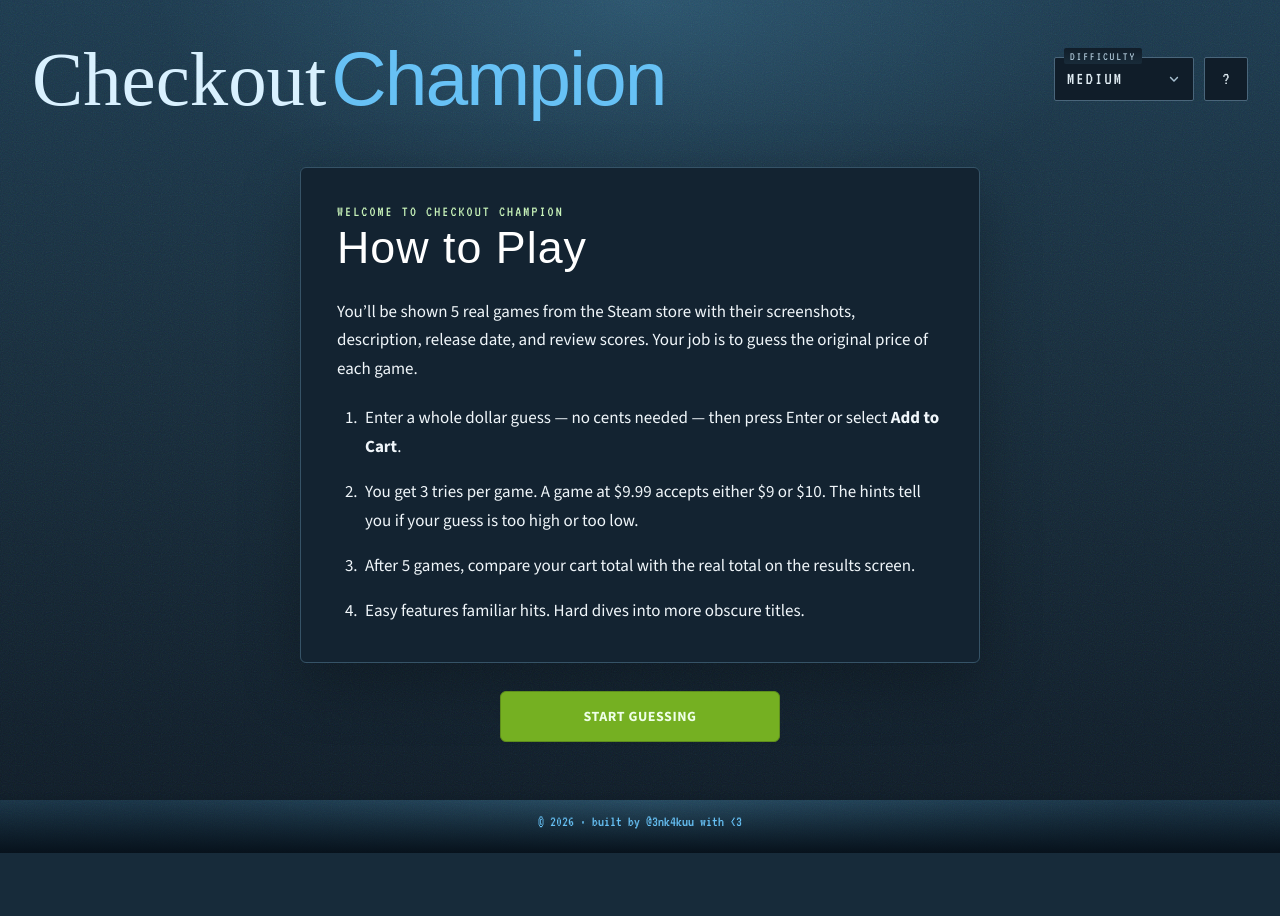
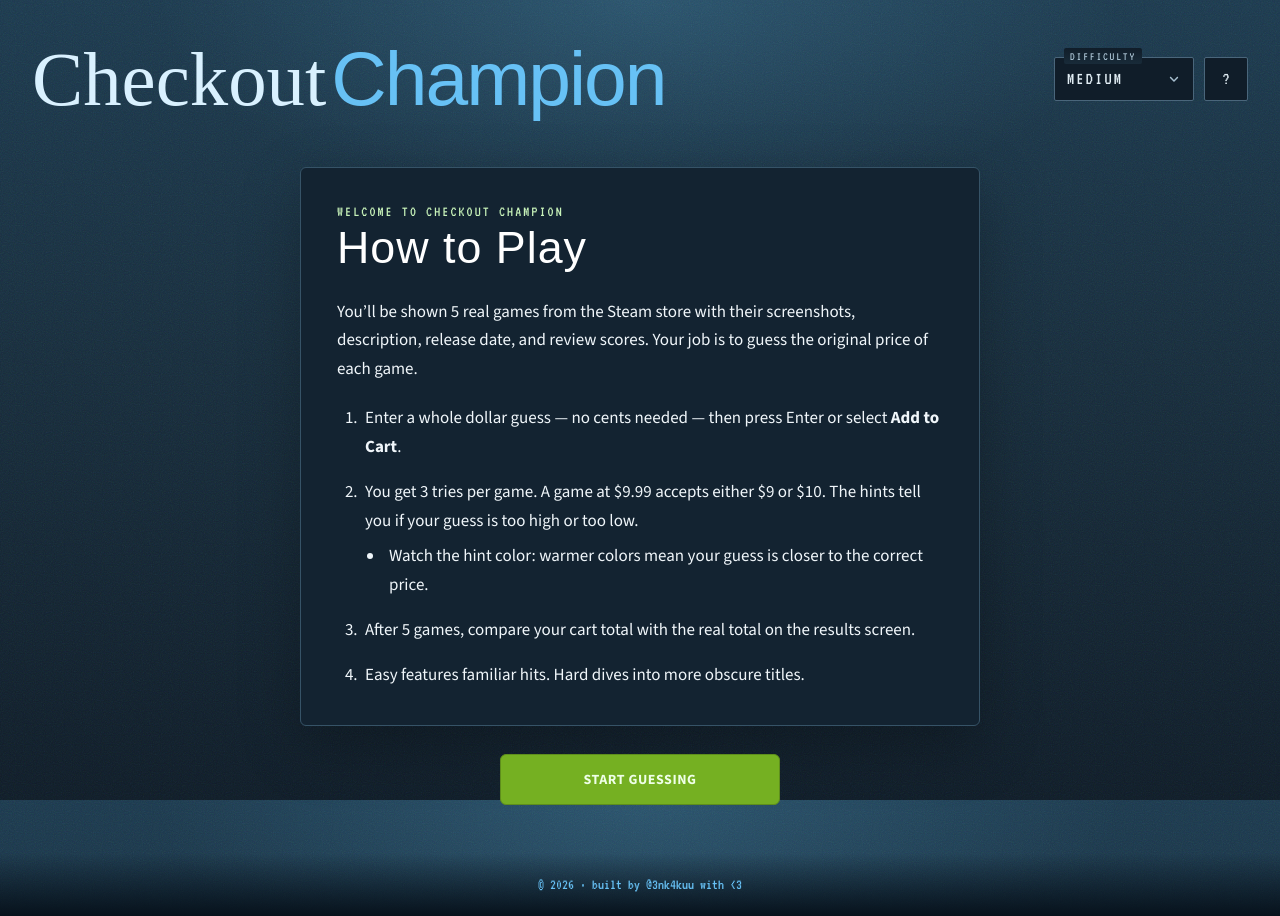
Before and after one commit to 3nk4kuu/guess-the-price, a React (Vite) app: page / in a window 1280 px wide. Before the commit the page ends 853 px from the top, so only its background shows below. Built offline with nearby package versions, Linux system fonts and the light colour scheme; a web font is replaced by a local one.

Commit message:
Refine tooltip, description layout, and gameplay hints

```diff
--- a/src/GameCard.jsx
+++ b/src/GameCard.jsx
@@ -48,7 +48,14 @@
                 }
               }}
             />) : <p>Loading media…</p>}
-            {screenshots.length > 0 && <Tooltip title="Enlarge screenshot" enterDelay={0} enterNextDelay={0} placement="top" disableInteractive>
+            {screenshots.length > 0 && <Tooltip title="Enlarge screenshot" enterDelay={0} enterNextDelay={0} placement="top" disableInteractive
+              slotProps={{
+                popper: {
+                  popperOptions: { modifiers: [{ name: 'offset', options: { offset: [0, -4] } }] },
+                  sx: { '&[data-popper-placement*="top"] .MuiTooltip-tooltip': { marginBottom: 0 } },
+                },
+                tooltip: { sx: { backgroundColor: '#132331', color: '#d6e5ef', border: '1px solid #3b5b70' } },
+              }}>
               <button className="enlarge-screenshot" aria-label="Enlarge screenshot" onClick={() => setViewerOpen(true)}>
               <svg viewBox="0 0 24 24" width="22" height="22" fill="none" stroke="currentColor" strokeWidth="3" aria-hidden="true"><path d="M9 3H3v6m12-6h6v6M3 15v6h6m6 0h6v-6" /></svg>
               </button>
--- a/src/Howtoplay.jsx
+++ b/src/Howtoplay.jsx
@@ -7,7 +7,9 @@
       <p>You’ll be shown {gamesPerRound} real games from the Steam store with their screenshots, description, release date, and review scores. Your job is to guess the original price of each game.</p>
       <ol>
         <li>Enter a whole dollar guess — no cents needed — then press Enter or select <strong>Add to Cart</strong>.</li>
-        <li>You get 3 tries per game. A game at $9.99 accepts either $9 or $10. The hints tell you if your guess is too high or too low.</li>
+        <li>You get 3 tries per game. A game at $9.99 accepts either $9 or $10. The hints tell you if your guess is too high or too low.
+          <ul><li>Watch the hint color: warmer colors mean your guess is closer to the correct price.</li></ul>
+        </li>
         <li>After {gamesPerRound} games, compare your cart total with the real total on the results screen.</li>
         <li>Easy features familiar hits. Hard dives into more obscure titles.</li>
       </ol>
--- a/src/StorePage.jsx
+++ b/src/StorePage.jsx
@@ -5,8 +5,8 @@
 import Header from "./Header";
 import HowToPlay from "./Howtoplay";
 
-const nextRoundTimer = 1500;
-const correctAnswerTimer = nextRoundTimer + 1000;
+const nextRoundTimer = 2000;
+const correctAnswerTimer = 2500;
 const gamesPerRound = 5;
 
 function StorePage() {
--- a/src/index.css
+++ b/src/index.css
@@ -46,7 +46,7 @@
 .accent-blue { color: #67c1f5; }
 .accent-green { color: #c7f2b9; }
 .panel { border: 1px solid #365367; border-radius: 6px; background: #132331; box-shadow: 0 20px 60px #00000040; }
-.round-progress { display: flex; justify-content: space-between; align-items: center; gap: 16px; padding-bottom: 24px; margin-bottom: 16px; }
+.round-progress { display: flex; justify-content: space-between; align-items: center; gap: 16px; padding-bottom: 16px; margin-bottom: 16px; }
 .round-progress > .eyebrow { font-size: 18px; }
 .progress-rail { display: flex; gap: 8px; }
 .progress-step { width: 32px; height: 6px; border-radius: 10px; background: #365367; }
@@ -91,7 +91,7 @@
 .description-container { position: relative; margin-top: 4px; }
 .description-scroll-hint { position: absolute; inset: auto 0 0; height: 44px; display: flex; justify-content: center; align-items: flex-end; gap: 6px; padding: 0 12px 5px; background: linear-gradient(to bottom, #13233100 0%, #132331e6 55%, #315c76 100%); color: #9dd8fa; font: 15px 'VT323', monospace; text-transform: uppercase; letter-spacing: .08em; pointer-events: none; opacity: 1; transition: opacity .25s ease; }
 .description-scroll-hint.dismissed { opacity: 0; }
-.game-description { margin: 0; font-size: 15px; line-height: 1.6; color: #bed0dc; max-height: 144px; overflow-y: auto; overscroll-behavior-y: contain; scrollbar-color: #4a667b transparent; scrollbar-width: thin; }
+.game-description { margin: 0; font-size: 15px; line-height: 1.6; color: #bed0dc; height: 5lh; overflow-y: auto; overscroll-behavior-y: contain; scrollbar-color: #4a667b transparent; scrollbar-width: thin; }
 .release-label { margin-top: 20px; }
 .release-date { margin-top: 4px; font-size: 15px; color: #bed0dc; }
 .rating-row { display: grid; grid-template-columns: minmax(0, 1fr) auto; gap: 12px; margin-top: auto; }
@@ -125,6 +125,8 @@
 .how-to-play > p, .how-to-play li { line-height: 1.7; font-size: 17px; color: #f0f6fa; }
 .how-to-play ol { padding-left: 24px; margin: 20px 0 0; }
 .how-to-play li { padding-left: 4px; margin-top: 16px; }
+.how-to-play li > ul { padding-left: 20px; margin: 0; list-style-type: disc; }
+.how-to-play li > ul > li { margin-top: 6px; }
 .close-button { width: 36px; height: 36px; border: 0; background: transparent; border-radius: 2px; font-size: 24px; flex-shrink: 0; }
 .help-dismiss { width: 100%; margin-top: 28px; }
 .start-action { text-align: center; margin-top: 28px; }
@@ -167,6 +169,6 @@
 @keyframes spin { to { transform: rotate(360deg); } }
 ::selection { background: #67c1f5; color: #101d29; }
 @media (max-width: 1000px) { .game-grid { padding: 36px; } .game-details { gap: 20px; } }
-@media (max-width: 800px) { .site-header { padding-top: 28px; } .main-content { padding-top: 36px; } .game-grid { grid-template-columns: 1fr; gap: 28px; } .game-details { padding-top: 0; } .game-description { max-height: 200px; } .results-grid { grid-template-columns: 1fr; } .cart-summary { position: static; } }
+@media (max-width: 800px) { .site-header { padding-top: 28px; } .main-content { padding-top: 36px; } .game-grid { grid-template-columns: 1fr; gap: 28px; } .game-details { padding-top: 0; } .results-grid { grid-template-columns: 1fr; } .cart-summary { position: static; } }
 @media (max-width: 480px) { .site-header, .main-content { width: calc(100% - 40px); } .site-title { display: flex; align-items: baseline; gap: 5px; font-size: 44px; } .game-grid { padding: 24px 20px; } .round-progress > .eyebrow { font-size: 15px; } .progress-step { width: 22px; } .how-to-play, .state-card { padding: 24px; } .state-card { margin: 36px auto; } .guess-controls .primary-button { padding: 12px; font-size: 12px; } .cart-item { grid-template-columns: 90px minmax(0, 1fr); gap: 12px; } .cart-price { grid-column: 1 / -1; flex-direction: row; align-items: center; gap: 12px; width: 100%; justify-content: flex-end; } }
 @media (prefers-reduced-motion: reduce) { *, *::before, *::after { animation: none !important; scroll-behavior: auto !important; transition: none !important; } }
```
